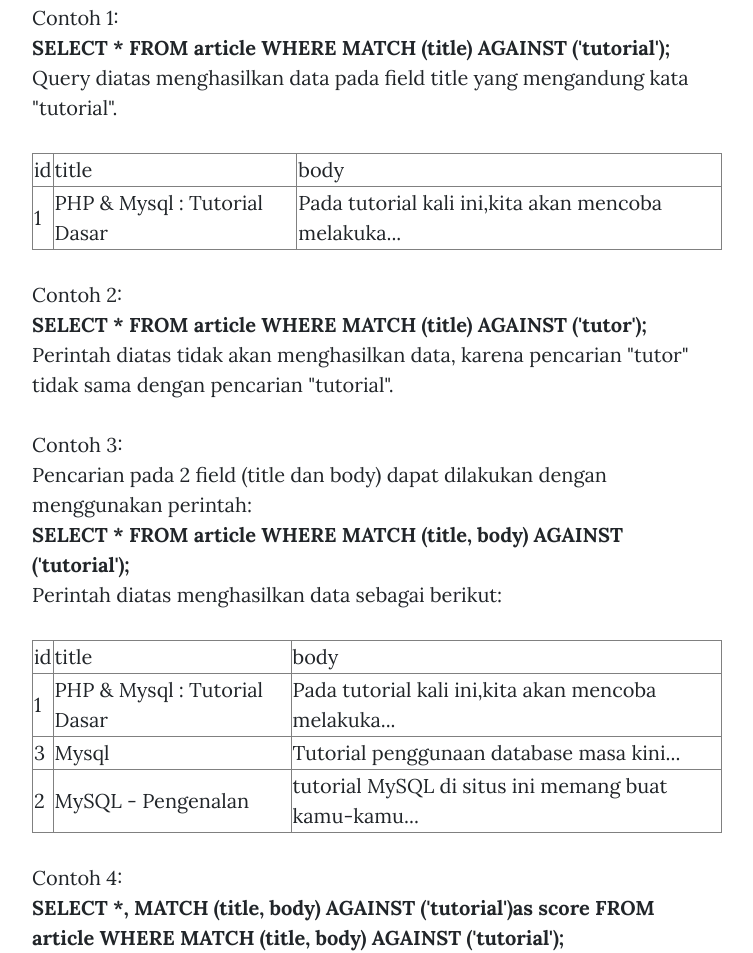
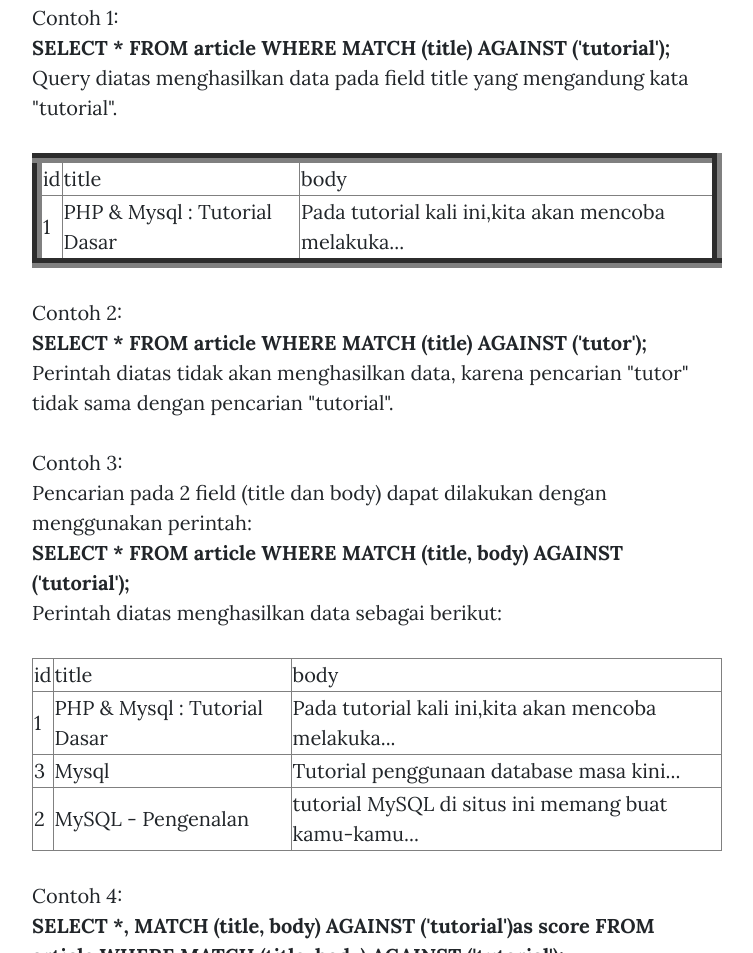
Before and after one commit to L200170014/L200170014.github.io, a website: page database/full-text.html in a window 1280 px wide. Shown: the part 2168-3121 px from the top of the page, without its empty margins (283-1036 px from the left). Drawn offline with nearby package versions, Linux system fonts and the light colour scheme.

Commit message:
Update full-text.html

```diff
--- a/database/full-text.html
+++ b/database/full-text.html
@@ -115,7 +115,7 @@ Karakteristik dasar yang penting dari Full-Text Search adalah:
 		<p>Contoh 1:<br>
 		<b>SELECT * FROM article WHERE MATCH (title) AGAINST ('tutorial');</b><br>
 		Query diatas menghasilkan data pada field title yang mengandung kata "tutorial".<br>
-		<table border="1">
+		<table border="10">
 			<tr>
 				<td>id</td>
 				<td>title</td>
```
